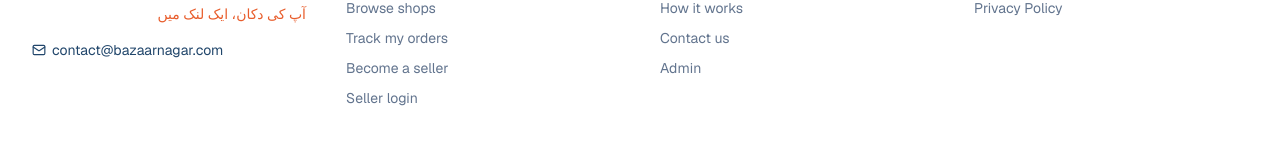
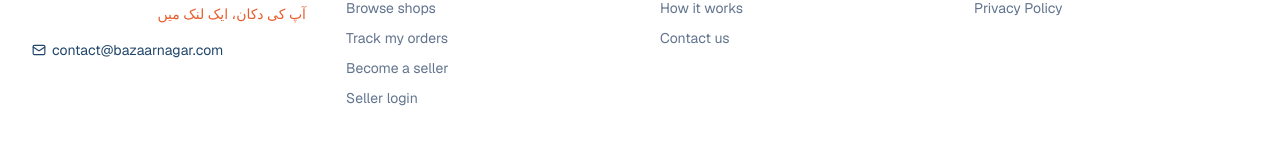
Before and after one commit to talhahassan0005/Bazarnagar, a Next.js app in the folder frontend/: page / in a window 1280 px wide. Shown: the part 2723-2871 px from the top of the page. Built offline with nearby package versions, Linux system fonts and the light colour scheme; no server answers.

Commit message:
Hide the Admin link from the public site footer

```diff
--- a/frontend/src/components/layout/Footer.tsx
+++ b/frontend/src/components/layout/Footer.tsx
@@ -51,7 +51,7 @@
                   Contact us
                 </a>
               </li>
-              <li><Link href="/admin" className="transition-colors hover:text-brand-700">Admin</Link></li>
+              {/* Admin link hidden from public footer — panel is still reachable directly at /admin. */}
             </ul>
           </div>
 
```
